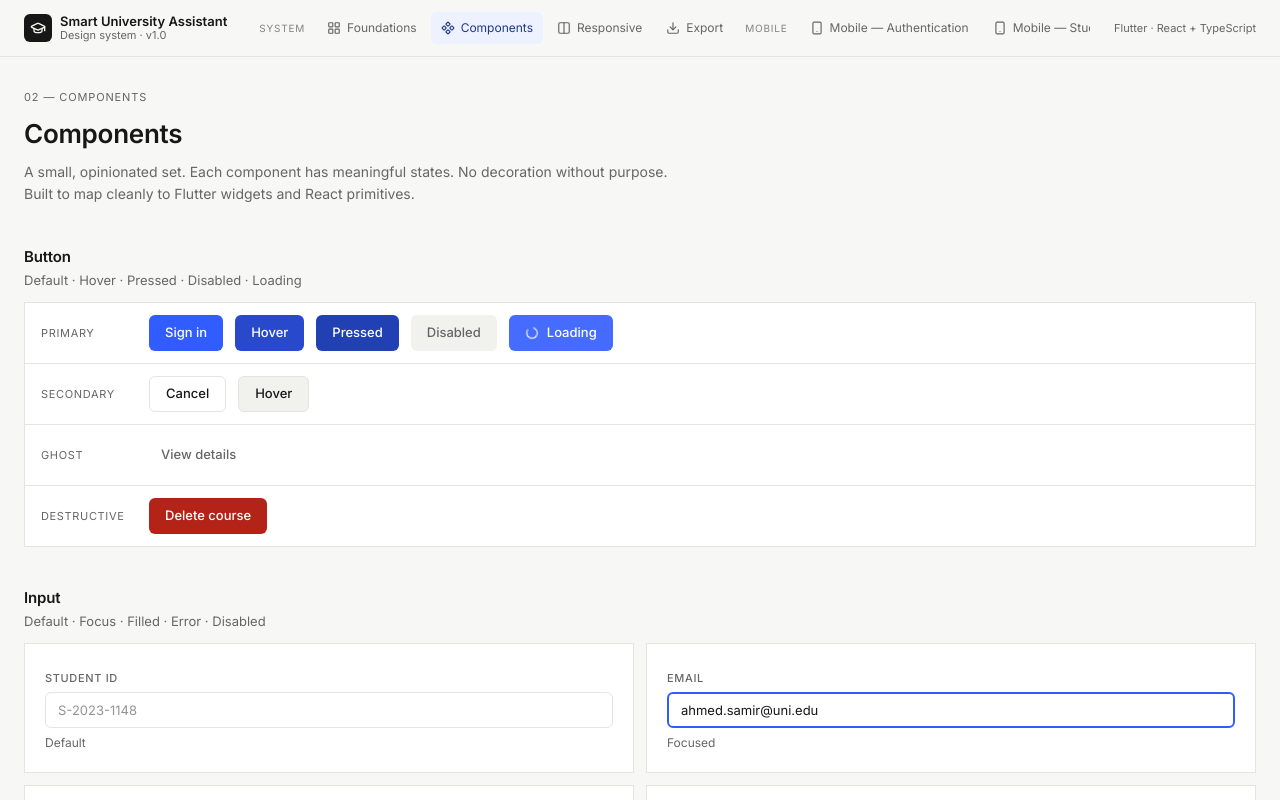
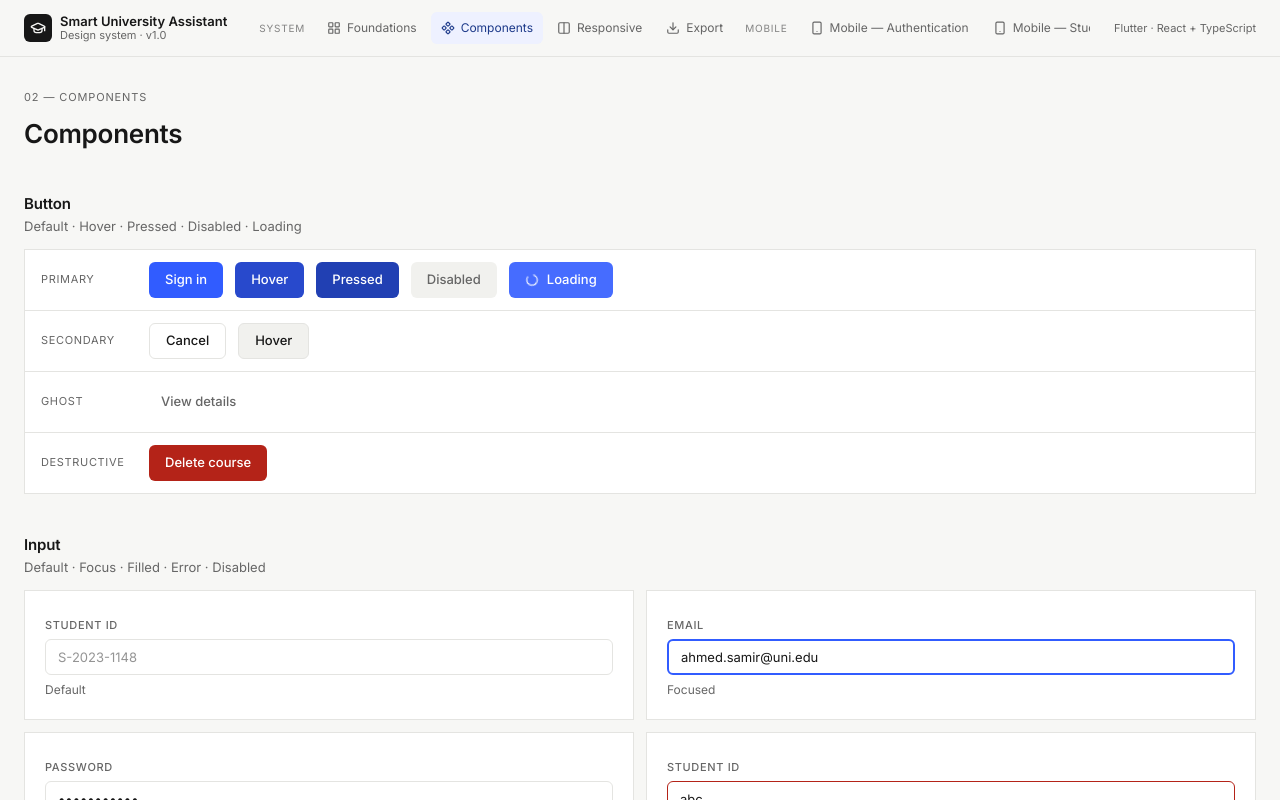
Before and after one commit to for-tristan/student-uni-system, a Next.js app: page / in a window 1280 px wide. Both pictures are taken after a click on the button "Components". Shown: the top 800 px of the page. Built offline with nearby package versions, Linux system fonts and the light colour scheme.

Commit message:
Update components-page.tsx

```diff
--- a/src/design/components/components-page.tsx
+++ b/src/design/components/components-page.tsx
@@ -22,8 +22,7 @@ export function ComponentsPage() {
         </div>
         <h1 className="text-[26px] font-semibold tracking-[-0.01em]">Components</h1>
         <p className="text-[14px] text-muted-foreground mt-2 max-w-2xl leading-relaxed">
-          A small, opinionated set. Each component has meaningful states. No decoration
-          without purpose. Built to map cleanly to Flutter widgets and React primitives.
+
         </p>
       </section>
 
```
